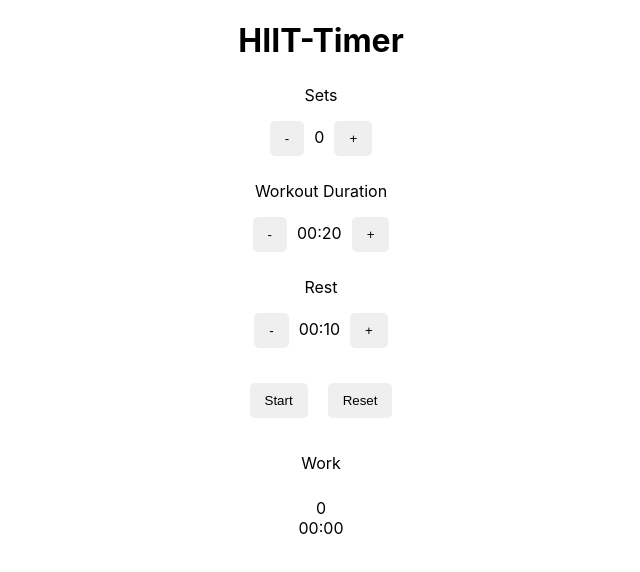
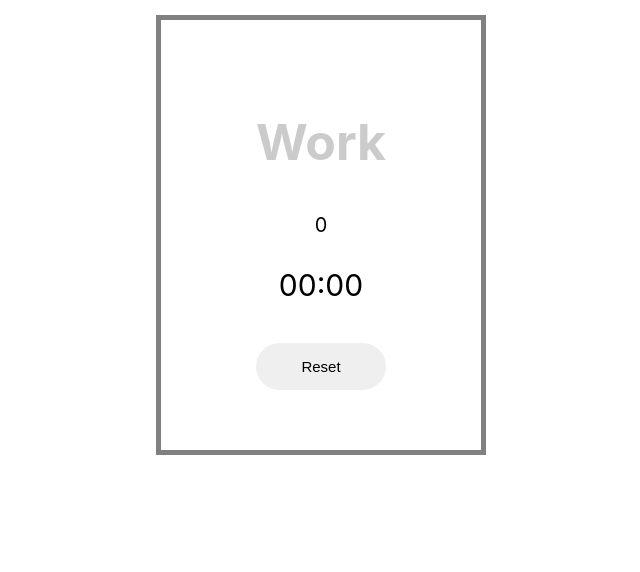
Before and after one commit to prayagd/HIIT_Timer, a React (Create React App) app: page / in a window 1280 px wide. Both pictures are taken after a click on the button "Start". Shown: the top 572 px of the page, without its empty margins (319-959 px from the left). Built offline with nearby package versions, Linux system fonts and the light colour scheme.

Commit message:
Final draft

```diff
--- a/src/App.js
+++ b/src/App.js
@@ -1,6 +1,7 @@
 import React from 'react';
-let countDown,
-	bool = true;
+let countDown = 0,
+	bool = false,
+	timeLeft = 0;
 class App extends React.Component {
 	constructor(props) {
 		super(props);
@@ -8,8 +9,7 @@ class App extends React.Component {
 			initialDuration: 20,
 			initialBreak: 10,
 			initialSet: 0,
-			timeLeft: 0,
-			i: 0
+			isRunning: false
 		};
 		this.handleDuration = this.handleDuration.bind(this);
 		this.handleBreak = this.handleBreak.bind(this);
@@ -69,43 +69,38 @@ class App extends React.Component {
 	}
 
 	handleStart(e) {
+		clearInterval(countDown);
 		if (this.state.initialSet > 0) {
-			console.log('Hello t');
-			if (this.state.i === 1) {
+			if (timeLeft === this.state.initialBreak) {
 				this.setState({
 					initialSet: this.state.initialSet - 1
 				});
 			}
-			let iterArray = [ this.state.initialDuration, this.state.initialBreak ];
-			this.setState({
-				timeLeft: iterArray[this.state.i]
-			});
 			countDown = setInterval(() => {
-				this.setState({
-					timeLeft: this.state.timeLeft - 1
-				});
-				if (this.state.timeLeft < 0) {
+				timeLeft = timeLeft - 1;
+				if (timeLeft < 0) {
 					clearInterval(countDown);
-					if (this.state.timeLeft === -1) {
+					if (timeLeft === -1 && this.state.initialSet !== 0) {
 						this.handleSwitch();
 					}
 				}
-				this.handleDisplay(this.state.timeLeft);
+				this.handleDisplay(timeLeft);
 			}, 1000);
 		}
 	}
 
 	handleSwitch() {
+		this.setState({
+			isRunning: true
+		});
 		bool = !bool;
 		if (!bool) {
-			this.setState({
-				i: 1
-			});
+			timeLeft = this.state.initialBreak;
+			clearInterval(countDown);
 			this.handleStart();
 		} else {
-			this.setState({
-				i: 0
-			});
+			timeLeft = this.state.initialDuration;
+			clearInterval(countDown);
 			this.handleStart();
 		}
 	}
@@ -122,20 +117,22 @@ class App extends React.Component {
 	}
 
 	handleInit(e) {
+		clearInterval(countDown);
+		bool = false;
+		timeLeft = 0;
 		countDown = 0;
-		bool = true;
 		this.setState({
 			initialDuration: 20,
 			initialBreak: 10,
 			initialSet: 0,
-			timeLeft: 0,
-			i: 0
+			isRunning: false
 		});
 		let displayTime = document.querySelector('#time-left');
 		displayTime.textContent = `00:${this.state.initialDuration}`;
 	}
 
 	render() {
+		if (!this.state.isRunning) {
 			return (
 				<div id="timer">
 					<h1>HIIT-Timer</h1>
@@ -160,7 +157,7 @@ class App extends React.Component {
 						</button>
 					</div>
 					<div>
-					<p>Rest</p>
+						<p>Rest Duration</p>
 						<button id="change" onClick={this.handleBreak} value="-">
 							-
 						</button>
@@ -170,22 +167,29 @@ class App extends React.Component {
 						</button>
 					</div>
 					<div>
-					<button id="controls" onClick={this.handleStart}>
+						<button id="controls" onClick={this.handleSwitch}>
 							Start
 						</button>
+					</div>
+				</div>
+			);
+		} else {
+			return (
+				<div id="timer-display">
+					<h2>Work</h2>
+					<div id="display">
+						<div>{this.state.initialSet}</div>
+						<div id="time-left">00:00</div>
+					</div>
+					<div>
 						<button id="controls" onClick={this.handleInit}>
 							Reset
 						</button>
-				</div>
-
-				<div id="display">
-					<p>Work</p>
-					<div>{this.state.initialSet}</div>
-					<span id="time-left">00:00</span>
 					</div>
 				</div>
 			);
 		}
 	}
+}
 
 export default App;
--- a/src/index.css
+++ b/src/index.css
@@ -4,37 +4,70 @@ body {
 		'Droid Sans', 'Helvetica Neue', sans-serif;
 	-webkit-font-smoothing: antialiased;
 	-moz-osx-font-smoothing: grayscale;
+	font-size: 20px;
 }
 
 #change {
-	border-radius: 5px;
+	border-radius: 50px;
 	padding: 10px 15px;
 	border: none;
 	margin: 0px 10px;
 	outline: none;
+	font-size: 15px;
 }
 
 button:hover {
-	background-color: blue;
+	background-color: grey;
 	color: white;
 }
 
 #timer {
+	margin-top: 15px;
+	margin-bottom: 15px;
 	display: flex-row;
-	max-width: 200px;
+	max-width: 220px;
 	margin-left: auto;
 	margin-right: auto;
 	text-align: center;
+	border: 5px solid grey;
+	padding: 50px;
 }
 
 #controls {
-	border-radius: 5px;
-	padding: 10px 15px;
+	border-radius: 50px;
+	padding: 15px 45px;
 	border: none;
 	margin: 10px 10px;
 	outline: none;
+	font-size: 15px;
 }
 
 #timer div {
 	margin-top: 25px;
 }
+
+#timer-display {
+	margin-top: 15px;
+	margin-bottom: 15px;
+	display: flex-row;
+	max-width: 220px;
+	margin-left: auto;
+	margin-right: auto;
+	text-align: center;
+	border: 5px solid grey;
+	padding: 50px;
+}
+
+#time-left {
+	font-size: 30px;
+	margin: 30px 0px;
+}
+
+#display {
+	margin: 30px 0px;
+}
+
+#timer-display h2 {
+	font-size: 50px;
+	opacity: 0.2;
+}
```
Lines whose indentation alone changed are shown as unchanged.
